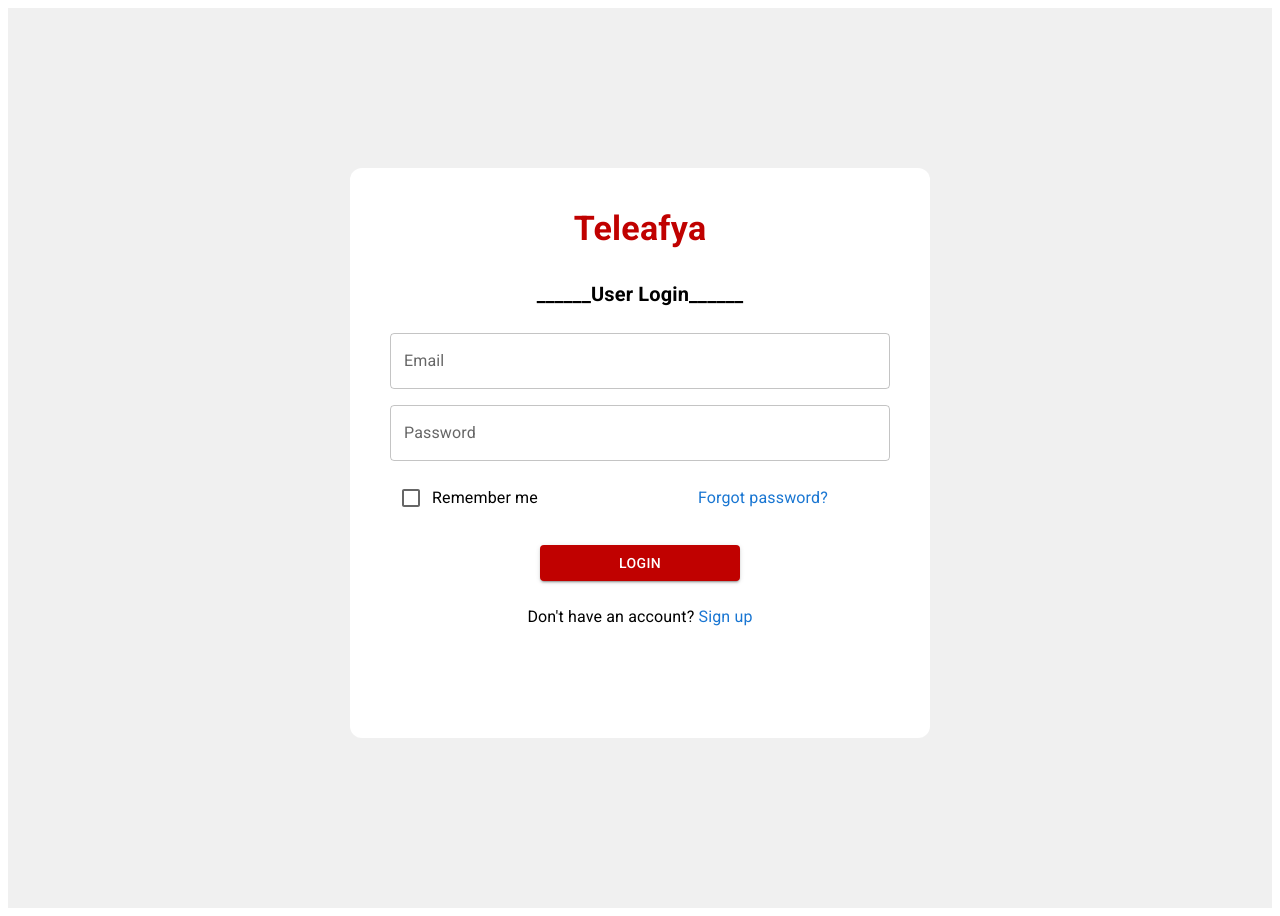
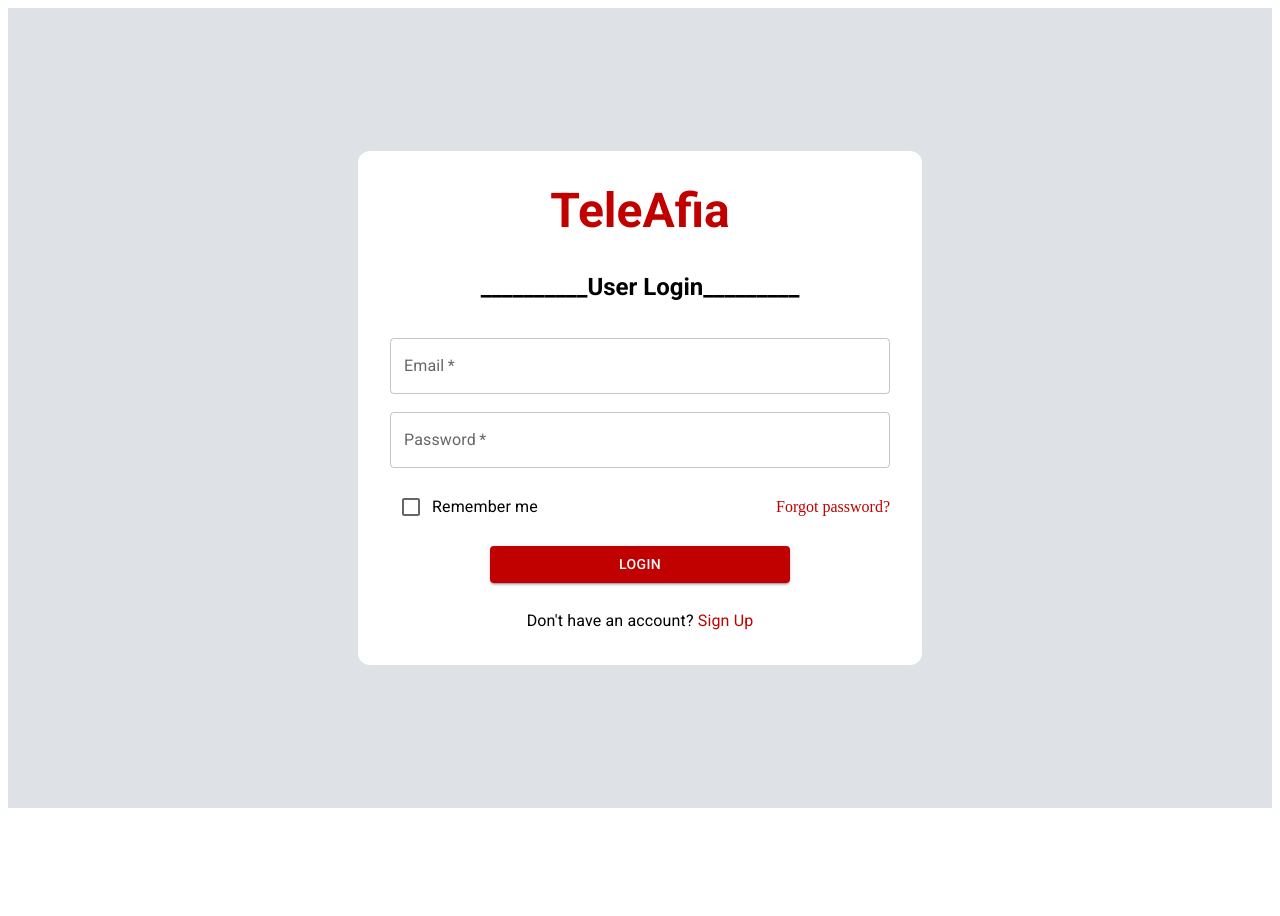
Before and after one commit to Equity-Afya/client-frontend, a React (Vite) app: page /login in a window 1280 px wide. After the commit the page ends 816 px from the top, so only its background shows below. Built offline with nearby package versions, Linux system fonts and the light colour scheme.

Commit message:
updated login page

```diff
--- a/src/components/Login/LoginForm.jsx
+++ b/src/components/Login/LoginForm.jsx
@@ -1,152 +1,111 @@
+import React, { useState } from 'react';
+import Box from '@mui/material/Box';
+import TextField from '@mui/material/TextField';
+import Button from '@mui/material/Button';
+import Typography from '@mui/material/Typography';
 import axios from 'axios';
-import { useState } from "react";
-import TextField from "@mui/material/TextField";
-import Button from "@mui/material/Button";
-import Box from "@mui/material/Box";
-import { Typography, Link, Checkbox } from '@mui/material';
-import { useNavigate } from 'react-router-dom';
+import Checkbox from '@mui/material/Checkbox';
+import { Link, useNavigate } from 'react-router-dom';
 
-function LoginForm() {
+function Login() {
+  const [email, setEmail] = useState('');
+  const [password, setPassword] = useState('');
+  const [rememberMe, setRememberMe] = useState(false);
+  const [errorMessage, setErrorMessage] = useState('');
   const navigate = useNavigate();
-  const [email, setEmail] = useState("");
-  const [password, setPassword] = useState("");
-  const [rememberMe, setRememberMe] = useState(false);
-
-  const [formErrors, setFormErrors] = useState({
-    email: "",
-    password: "",
-  });
-
-  const handleChange = (e) => {
-    const { name, value, type, checked } = e.target;
-    switch (name) {
-      case 'email':
-        setEmail(value);
-        break;
-      case 'password':
-        setPassword(value);
-        break;
-      case 'rememberMe':
-        setRememberMe(checked);
-        break;
-      default:
-        break;
-    }
-    setFormErrors({ ...formErrors, [name]: "" });
-  };
 
   const handleSubmit = async (e) => {
     e.preventDefault();
 
-    // Validate form fields
-    const errors = {};
-    if (!email) {
-      errors.email = "Email is required";
-    }
-    if (!password) {
-      errors.password = "Password is required";
-    }
+    try {
+      const response = await axios.post('https://8ed2-102-210-244-74.ngrok-free.app/api/patient/login', {
+        email,
+        password
+      });
 
-    if (Object.keys(errors).length > 0) {
-      setFormErrors(errors);
-      return;
-    }
+      alert(response.data.message); // Display login status message
 
-    try {
-      // Send the form data to the backend
-      const response = await axios.post(
-        "https://7190-102-210-244-74.ngrok-free.app/api/login",
-        { email, password, rememberMe }
-      );
-
-      // Check if the login was successful
-      if (response.data.success) {
-        // Clear form data and errors
-        setEmail("");
-        setPassword("");
-        setRememberMe(false);
-        setFormErrors({ email: "", password: "" });
-
-        // Perform any further actions (e.g., redirect to dashboard)
-        console.log("Login successful!");
-        navigate('/dashboard')
-      } else {
-        // Handle login failure (e.g., display error message)
-        console.log("Login failed:", response.data.message);
+      // Redirect to Home page on successful login
+      if (response.status === 200) {
+        navigate('/dashboard');
       }
     } catch (error) {
-      console.error("Error:", error);
+      if (error.response && error.response.status === 403) {
+        setErrorMessage('Email not verified. Please verify your email to login.');
+      } else {
+        setErrorMessage('Login failed. Please check your credentials.');
+      }
+      console.error('Login Error:', error);
     }
   };
 
   return (
-   <Box sx={{ display: "flex", flexDirection: "column",
-              alignItems: "center", width: '100%',
-              margin: "auto", backgroundColor: "#f0f0f0",
-              height: 900 }}>
-    <Box sx={{ backgroundColor: '#FFFFFF', paddingTop: 5,
-               marginTop:20,paddingBottom:10,width:500,height:450,
-               borderRadius:3,paddingLeft:5,paddingRight:5,}} >
+    <Box
+      sx={{
+        display: 'flex',
+        justifyContent: 'center',
+        alignItems: 'center',
+        height: '100vh',
+        backgroundColor: '#DEE1E6',
+      }}
+    >
+      <Box
+        sx={{
+          width: 500,
+          p: 4,
+          borderRadius: 3,
+          bgcolor: 'white',
+          textAlign: 'center',
+        }}
+      >
+        <Typography variant="h3" gutterBottom sx={{ color: '#c00100', fontWeight: 'bold', marginBottom: 4 }}>TeleAfia</Typography>
+        <Typography variant="h5" gutterBottom sx={{ marginBottom: '35px', fontWeight: 'bold' }}>__________User Login_________</Typography>
         <form onSubmit={handleSubmit}>
-    <Typography variant="h4" color='#c00100'  gutterBottom sx={{ textAlign:'center',paddingBottom:2, fontWeight:"bold"}}>
-        Teleafya
-      </Typography>
-      <Typography variant="h6"  gutterBottom sx={{ textAlign:'center',paddingBottom:2,fontWeight:"bold", }}>
-        ______User Login______
-      </Typography>
-      <Box sx={{ display: "flex", flexDirection: "column", gap: 2,backgroundColor:'#FFFFFF' }}>
+          <div>
             <TextField
+              type='email'
+              value={email}
+              onChange={(e) => setEmail(e.target.value)}
               label="Email"
               variant="outlined"
-          type="email"
-          name="email"
-          value={email}
-          onChange={handleChange}
-          error={Boolean(formErrors.email)}
-          helperText={formErrors.email}
-        />
-
+              placeholder='Enter your email'
+              required // Marked as required
+              fullWidth
+            /><br /><br />
+          </div>
+          <div>
             <TextField
+              type='password'
+              value={password}
+              onChange={(e) => setPassword(e.target.value)}
               label="Password"
               variant="outlined"
-          type="password"
-          name="password"
-          value={password}
-          onChange={handleChange}
-          error={Boolean(formErrors.password)}
-          helperText={formErrors.password}
-        />
-
-        {/* Remember me checkbox */}
-        <Box sx={{ display: 'flex', alignItems: 'center'}}>
+              placeholder='Enter your password'
+              required // Marked as required
+              fullWidth
+            /><br /><br />
+          </div>
+          <div style={{ display: 'flex', alignItems: 'center' }}>
             <Checkbox
               checked={rememberMe}
-            onChange={handleChange}
-            name="rememberMe"
+              onChange={() => setRememberMe(!rememberMe)}
+              inputProps={{ 'aria-label': 'Remember me' }}
             />
-
-          <Typography variant="body1">Remember me</Typography>
-
-
-        {/* Forgot password link */}
-        <Typography variant="body1" sx={{ textAlign: 'right',marginLeft:20 }}>
-          <Link href="/forgot-password" underline="none">Forgot password?</Link>
+            <Typography>Remember me</Typography>
+            <Link to='/forgot-password' style={{ textDecoration: 'none', marginLeft: 'auto', color: '#c00100' }}>Forgot password?</Link>
+          </div>
+          <br />
+          <Button type='submit' variant="contained" sx={{ backgroundColor: '#c00100', width: '300px' }}>Login</Button>
+          {errorMessage && <div className="error-message">{errorMessage}</div>}
+        </form><br />
+        <div>
+          <Typography variant='body1' sx={{ textAlign: 'center', marginTop: 1}}>  Don't have an account?
+          <Link to='/register' style={{ textDecoration: 'none', color: '#c00100' }}> Sign Up </Link>
           </Typography>
-        </Box>
-
-        <Button type="submit" variant="contained" style={{ backgroundColor: '#c00100', color: 'white',width:200,marginLeft:150, marginTop: 10 }}>
-          Login
-        </Button>
-
-        {/* Sign up link */}
-        <Typography variant="body1" sx={{ textAlign: 'center', marginTop: 1 }}>
-          Don't have an account? <Link href="/register" underline="none">Sign up</Link>
-        </Typography>
-      </Box>
-    </form>
+        </div>
       </Box>
     </Box>
   );
 }
 
-export default LoginForm;
+export default Login;
--- a/src/components/MedicalServices/ServiceContainer.jsx
+++ b/src/components/MedicalServices/ServiceContainer.jsx
@@ -59,7 +59,7 @@ const ServiceContainer = () => {
   const [filteredServices, setFilteredServices] = React.useState([]);
 
   const medicalServices = [
-    { name: 'General consultation', image: 'src/assets/general_consultation.jpg', route: '/book-appointments' },
+    { name: 'General consultation', image: 'src/assets/general_consultation.jpg', route: '/book-appointment' },
     { name: 'Modern lab', image: 'src/assets/modern_lab.jpg', route: '/modern-lab' },
     { name: 'Pharmacy', image: 'src/assets/pharmacy_image.jpg', route: '/pharmacy' },
     { name: 'Specialist services', image: 'src/assets/specialist_services.jpg', route: '/specialist-services' }
```
Lines whose indentation alone changed are shown as unchanged.
